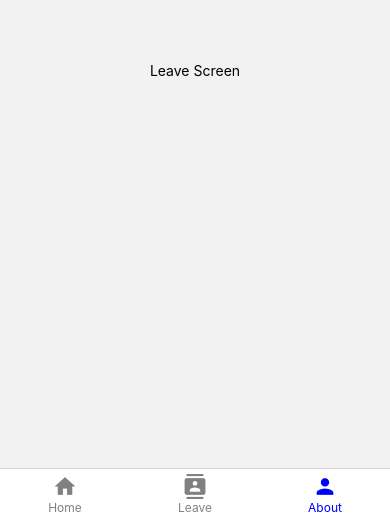
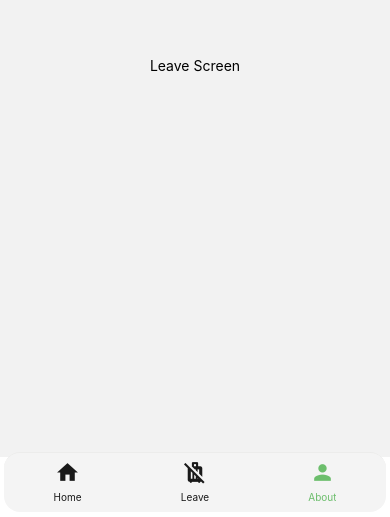
Before and after one commit to rahulvijay81/ReactNativeJourney, a React Native app: screen /About in a window 390 px wide. Shown: the part 327-844 px from the top of the page. Built offline with nearby package versions, Linux system fonts and the light colour scheme.

Commit message:
customize the tab bar

```diff
--- a/components/Tab.jsx
+++ b/components/Tab.jsx
@@ -3,31 +3,32 @@ import { MaterialIcons } from "@expo/vector-icons";
 import React from "react";
 import Home from "../screens/Home";
 import About from "../screens/About";
-import Contacts from "../screens/Contacts";
 import Drawer from "./Drawer";
+import { View } from "react-native";
 
 export default function Tab() {
   const Tab = createBottomTabNavigator();
 
   return (
+    <View style={{ flex: 1, margin: 0 }}>
       <Tab.Navigator
-      screenOptions={{ headerShown: false }}
         initialRouteName="Home"
-      tabBarOptions={{
-        activeTintColor: "blue",
-        inactiveTintColor: "gray",
-        style: {
-          backgroundColor: "white",
-          borderTopWidth: 1,
-          borderTopColor: "gray",
-          paddingBottom: 5,
+        screenOptions={{
+          headerShown: false,
+          tabBarActiveTintColor: "#1919",
+          tabBarInactiveTintColor: "#191919",
+          tabBarStyle: {
+            backgroundColor: "#f4f4f4",
+            borderRadius: 16,
+            bottom: 5,
+            height: 60,
+            borderTopColor: "#ECECEB",
+            width: "98%",
+            alignSelf: "center",
           },
-        labelStyle: {
-          fontSize: 12,
-          marginBottom: 2,
-        },
-        iconStyle: {
-          marginBottom: -3,
+          tabBarItemStyle: {
+            height: 50,
+            marginHorizontal: 3,
           },
         }}
       >
@@ -45,7 +46,7 @@ export default function Tab() {
           options={{
             tabBarLabel: "Leave",
             tabBarIcon: ({ color, size }) => (
-            <MaterialIcons name="contacts" size={size} color={color} />
+              <MaterialIcons name="leave-bags-at-home" size={size} color={color} />
             ),
           }}
           name="Leave"
@@ -61,7 +62,7 @@ export default function Tab() {
           name="About"
           component={About}
         />
-
       </Tab.Navigator>
+    </View>
   );
 }
--- a/screens/Home.jsx
+++ b/screens/Home.jsx
@@ -3,7 +3,7 @@ import React from "react";
 
 export default function Home() {
   return (
-    <View style={{ flex: 1, alignItems: "center", justifyContent: "center" }}>
+    <View style={{ flex: 1, alignItems: "center", justifyContent: "center"}}>
       <Text>Home Screen</Text>
     </View>
   );
```
Lines whose indentation alone changed are shown as unchanged.
